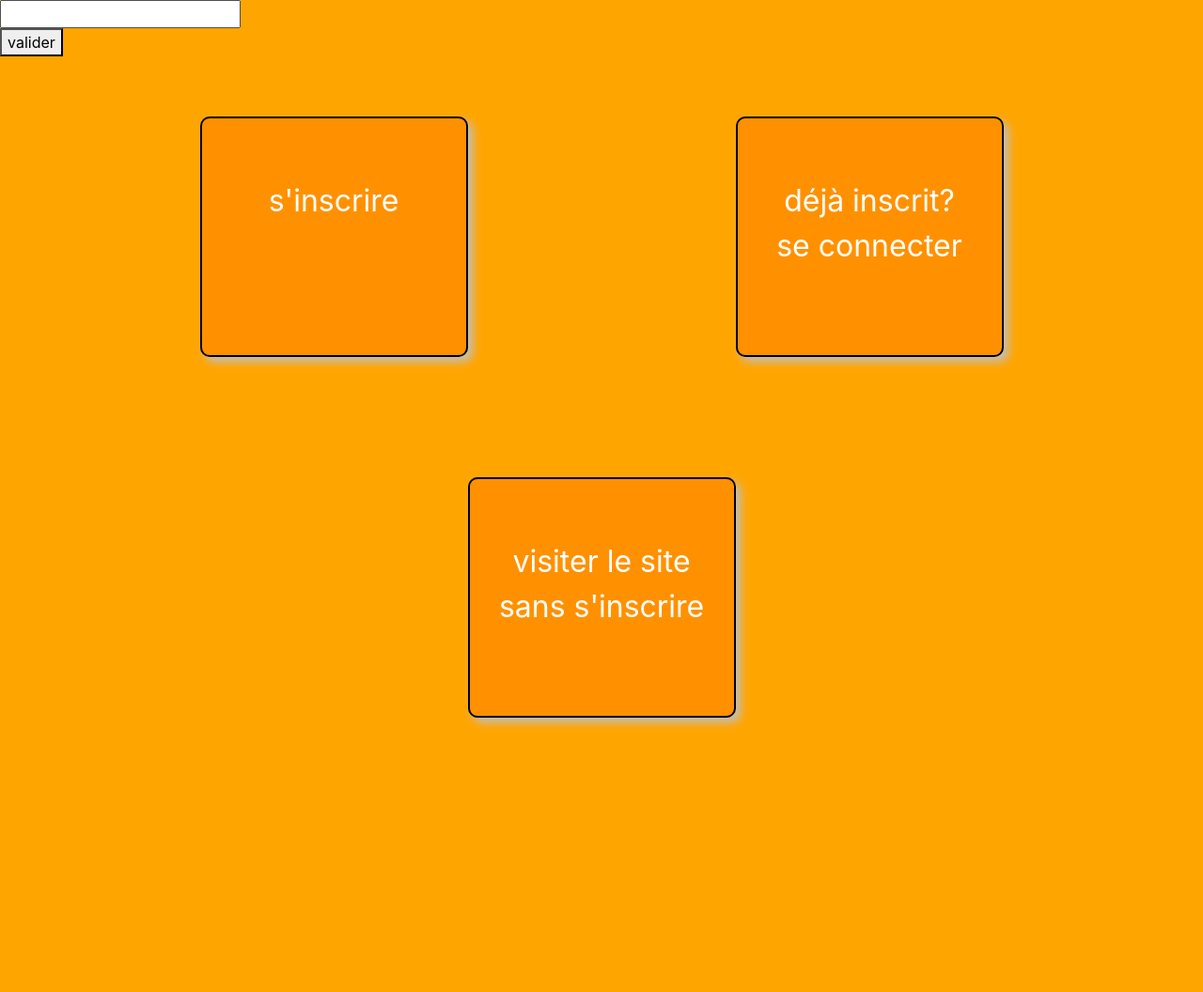
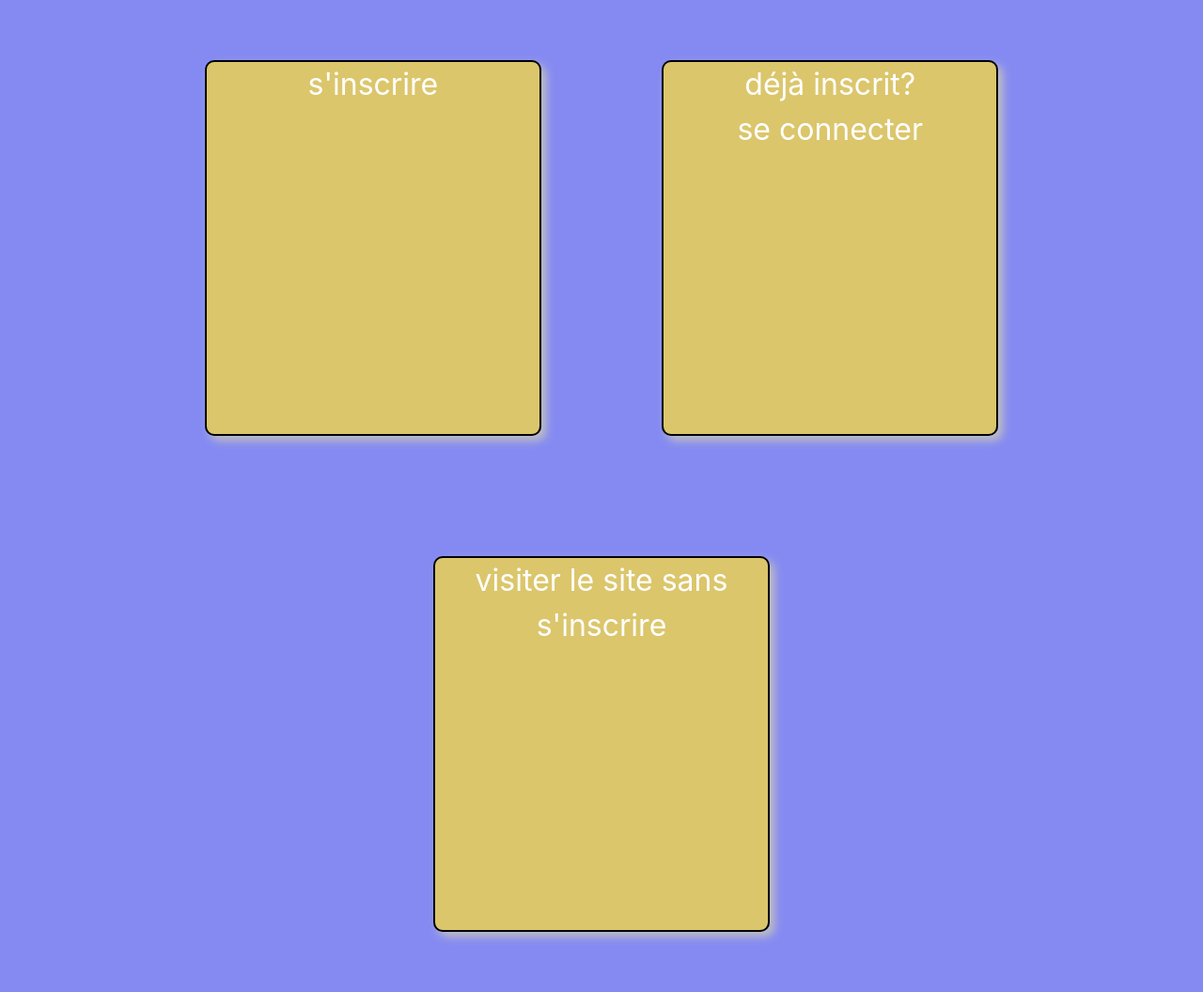
Before and after one commit to g0sseyn/meteo, a PHP site: page / in a window 1280 px wide. Shown: the whole page at 94% size. Before the commit the page ends 776 px from the top, so only its background shows below. Run offline with PHP 8.4, Linux system fonts and the light colour scheme; the visitor is signed in with stand-in values (Sample User, id 1).

Commit message:
Js animation
ajout des animations js sur l'index

```diff
--- a/controller/controller.php
+++ b/controller/controller.php
@@ -9,6 +9,8 @@ function showForm(){
 
 function showHome(){
 	if(isIdentify()){
+		$formtown = false;
+		require('view/formInscription.php');
 		require('view/form.php');
 		require('view/formTown.php');
 		require('view/template.php');
@@ -24,6 +26,7 @@ function connection(){
 	require('view/template.php');
 }
 function meteo(){
+	$formtown = true;
 	require('view/formTown.php');
 	require('view/meteo.php');
 	require('view/template.php');
--- a/controller/userController.php
+++ b/controller/userController.php
@@ -26,18 +26,17 @@ function deco(){
 }
 function validInscription(){
 
-	if (empty($_POST['inputLastName'])||empty($_POST['inputFirstName'])||empty($_POST['inputIdentifiant'])||empty($_POST['inputEmail'])||empty($_POST['inputPassword'])) {
+	if (empty($_POST['inputEmail'])||empty($_POST['inputPassword'])) {
 		throw new Exception('Tous les champs ne sont pas remplis !');
 	}
 	$userManager = new UserManager();
 	if ($userManager->verifyMail($_POST['inputEmail'])) {
 		throw new Exception('l\'Email est déjà existant');
 	}
-	$affectedLines = $userManager->addUser($_POST['inputLastName'],$_POST['inputFirstName'],$_POST['inputIdentifiant'],$_POST['inputEmail'],$_POST['inputPassword']);
+	$affectedLines = $userManager->addUser($_POST['inputEmail'],$_POST['inputPassword']);
 	if ($affectedLines === false) {
         throw new Exception('Impossible de vous ajouter');
     }
 
-	require('view/test.php');
 
 }
--- a/model/UserManager.php
+++ b/model/UserManager.php
@@ -8,9 +8,15 @@ class UserManager extends Manager
     	$infos = $req->fetch();
     	return $infos;
 	}
-	public function addUser($lastName,$firstName,$identifiant,$email,$password){
+	public function addUser2($lastName,$firstName,$identifiant,$email,$password){
 		$user = $this->db->prepare('INSERT INTO identifiant(lastname,firstname,identifiant,mail,password) VALUES (:lastName,:firstName,:identifiant,:email,:password)');
 		$affectedLines = $user->execute(array('lastName'=>$lastName,'firstName'=>$firstName,'identifiant'=>$identifiant,'email'=>$email,'password'=>$password));
+
+		return $affectedLines;
+	}
+	public function addUser($email,$password){
+		$user = $this->db->prepare('INSERT INTO identifiant(mail,password) VALUES (:email,:password)');
+		$affectedLines = $user->execute(array('email'=>$email,'password'=>$password));
 
 		return $affectedLines;
 	}
--- a/script.js
+++ b/script.js
@@ -166,3 +166,36 @@ class complementation {
 
 };
 var complement = new complementation;
+$('.formInscription').hide();
+$('.free').click(function(){
+	$('.connection').animate({height:"0",margin:"0"},1000,function(){
+		$('.connection').hide();
+	});
+	$('.inscription').animate({height:"0",margin:"0"},1000,function(){
+		$('.inscription').hide();
+	});
+	$('.bloc').animate({width:"90%"},1500);
+})
+$('.connection').click(function(){
+	$('.free').animate({height:"0",margin:"0"},1000,function(){
+		$('.free').hide();
+	});
+	$('.inscription').animate({height:"0",margin:"0",width:"0"},1000,function(){
+		$('.inscription').hide();
+	});
+	$('.bloc').animate({width:"90%"},1500);
+
+})
+$('.inscription').click(function(){
+	$('.free').animate({height:"0",margin:"0"},1000,function(){
+		$('.free').hide();
+	});
+	$('.connection').animate({height:"0",margin:"0",width:"0"},1000,function(){
+		$('.connection').hide();
+	});
+	$('.bloc').animate({width:"90%"},1500,function(){
+		$('.titleInscription').hide(500);
+		$('.formInscription').show(500);
+	});
+
+})
--- a/style.css
+++ b/style.css
@@ -1,30 +1,40 @@
 body {
-	background-color: rgb(255, 165, 0) !important;
+	background-color: rgba(133, 138, 242, 1) !important;
+}
+.blocForm {
+	margin-left: 10%;
+	width: 80%;
+	height: auto;
+	flex-wrap: wrap;
+	display: flex;
+	justify-content: center;
 }
 .bloc {
-	margin: 2em;
+	text-align: center;
+	width:35%;
 	color:white;
 	font-size: 2em;
 	box-shadow: 5px 5px 10px 0 #c0c0c0;
 	border:2px solid black;
 	border-radius: 10px;
-	height:8em;
-	display: block;
-	position: absolute;
-	background-color: rgb(255, 145, 0)
-
-}
-.bloc div ,.bloc div p{
-	text-align: center;
-	height: auto;
-	position: relative;
-	top: 1em;
+	height: 400px;
+	background-color: rgba(242, 214, 75, 0.8);
 
 }
 .bloc:hover {
 	cursor: pointer;
-	background-color: red;
+	background-color: rgba(242, 214, 75, 1);
 }
+.inscription {
+	margin: 2em;
+}
+.connection{
+	margin: 2em;
+}
+.free{
+	margin: 2em;
+}
+
 #meteo {
 	border: 1px solid
 	black;
--- a/view/form.php
+++ b/view/form.php
@@ -3,26 +3,19 @@
 
 <?php ob_start(); ?>
 
-<div class="container">
-	<div class="row">
-		<a href="index.php?action=inscription" class="container bloc col-sm-3">
-			<div class="lien">
-				<p> s'inscrire</p>
-			</div>
-		</a>
-		<a href="index.php?action=connection" class="container bloc col-sm-3">
-			<div class="lien">
-				<p>déjà inscrit?</br>
-				se connecter</p>
-			</div>
-		</a>
+<div class="blocForm">
+	<div class="bloc inscription">
+		<p class="titleInscription"> s'inscrire</p>
+		<?php if (isset($formInscription)) {
+				echo $formInscription;
+		} ?>
 	</div>
-	<div class="row">
-		<a href="index.php?action=free" class="container bloc col-sm-3">
-			<div class="lien">
-				<p>visiter le site sans s'inscrire</p>
-			</div>
-		</a>
+	<div class="bloc connection">
+		<p>déjà inscrit?</br>
+		se connecter</p>
+	</div>
+	<div class="bloc free">
+		<p>visiter le site sans s'inscrire</p>
 	</div>
 </div>
 <?php $form = ob_get_clean(); ?>
--- a/view/formInscription.php
+++ b/view/formInscription.php
@@ -1,41 +1,6 @@
-<?php if(isset($inscrit)&&($inscrit=='oui')){ob_start(); ?>
-<form action="index.php?action=option" method="post" class="my-2 my-lg-0 col-sm-offset-4 col-sm-4 container">
-	<div class="row">
-		<legend class="col-form-label col-sm-2 pt-0">temperature:</legend>
-		<div class="col-sm-10">
-			<div class="form-check form-check-inline">
-		 		<input class="form-check-input" type="radio" name="inlineRadioOptions" id="inlineRadio1" value="option1">
-		 		<label class="form-check-label" for="inlineRadio1">en C°</label>
-			</div>
-			<div class="form-check form-check-inline">
-			    <input class="form-check-input" type="radio" name="inlineRadioOptions" id="inlineRadio2" value="option2">
-			    <label class="form-check-label" for="inlineRadio2">en F°</label>
-			</div>
-			<div class="form-check form-check-inline">
-				<input class="form-check-input" type="radio" name="inlineRadioOptions" id="inlineRadio3" value="option3">
-			    <label class="form-check-label" for="inlineRadio3">Ne pas afficher</label>
-			</div>
-		</div>
-	</div>
-	<button type="submit" class="btn btn-primary">Valider</button>
-</form>
 
-<?php $formInscription = ob_get_clean(); }else{ ob_start(); ?>
-	<form action="index.php?action=validInscription" method="post" class="my-2 my-lg-0 col-sm-offset-4 col-sm-4 container">
-		<div class="form-row">
-		    <div class="form-group col-md-6">
-		      <label for="inputLastName">Nom</label>
-		      <input type="text" class="form-control" name="inputLastName" placeholder="Nom" required>
-		    </div>
-		    <div class="form-group col-md-6">
-		      <label for="inputFirstName">Prénom</label>
-		      <input type="text" class="form-control" name="inputFirstName" placeholder="Prénom" required>
-		    </div>
-  		</div>
-  		<div class="form-group">
-    		<label for="inputIdentifiant">Identifiant</label>
-    		<input type="text" class="form-control" name="inputIdentifiant" aria-describedby="emailHelp" placeholder="Identifiant" required>
-  		</div>
+<?php ob_start(); ?>
+	<form action="index.php?action=validInscription" method="post" class="my-2 my-lg-0 col-sm-offset-4 col-sm-4 container formInscription">
 		<div class="form-group">
     		<label for="inputEmai1">Adresse Email</label>
     		<input type="email" class="form-control" name="inputEmail" aria-describedby="emailHelp" placeholder="Email" required>
@@ -47,4 +12,4 @@
     	<button type="submit" class="btn btn-primary">Valider</button>
 	</form>
 
-<?php $formInscription = ob_get_clean(); } ?>
+<?php $formInscription = ob_get_clean(); ?>
--- a/view/formTown.php
+++ b/view/formTown.php
@@ -28,6 +28,7 @@
 
 	echo implode('|', $results); // Et on affiche les résultats séparés par une barre verticale |
 ?>
+<?php if ($formtown) { ?>
 <?php ob_start(); ?>
 <form action="index.php?action=meteo" method="post" class="meteoForm">
 	<input type="text" id="search" name="search" autocomplete="off" required>
@@ -35,4 +36,4 @@
 	<div id="results"></div>
 	<button type="submit">valider</button>
 </form>
-<?php $formTown = ob_get_clean(); ?>
+<?php $formTown = ob_get_clean();} ?>
--- a/view/template.php
+++ b/view/template.php
@@ -31,15 +31,12 @@
 		<?php if (isset($form)) {
 				echo $form;
 		} ?>
-		<?php if (isset($formInscription)) {
-				echo $formInscription;
-		} ?>
+
 	</div>
 	<?php if (isset($meteo)) {
 				echo $meteo;
 	} ?>
+<script src="script.js"></script>
 
-<script src="script.js"></script>
-<script src="https://code.jquery.com/jquery-3.4.1.slim.min.js" integrity="sha384-J6qa4849blE2+poT4WnyKhv5vZF5SrPo0iEjwBvKU7imGFAV0wwj1yYfoRSJoZ+n" crossorigin="anonymous"></script>
 </body>
 </html>
```
